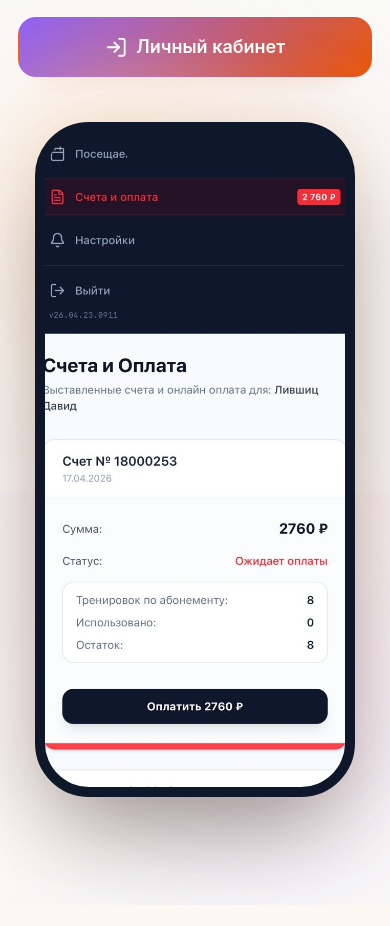
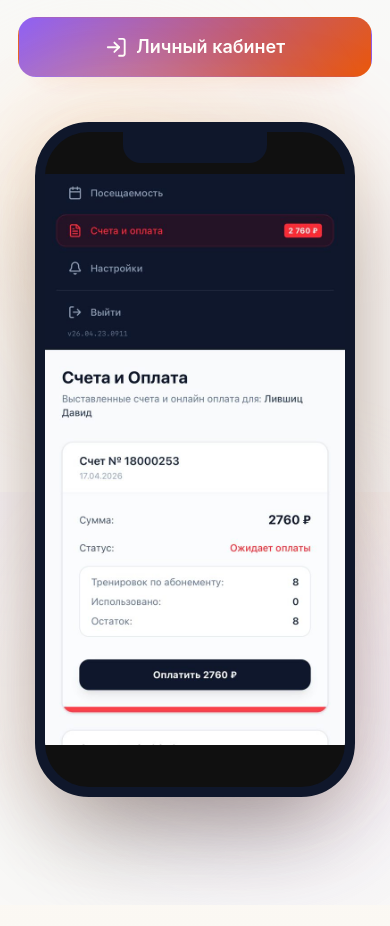
Before and after one commit to Wifimaxme/----------------PRD, a React (Vite) app: page /#/ in a window 390 px wide. Shown: the part 10480-11406 px from the top of the page. Built offline with nearby package versions, Linux system fonts and the light colour scheme.

Commit message:
Fix image fitting in iPhone mockup

```diff
--- a/src/app/pages/Home.tsx
+++ b/src/app/pages/Home.tsx
@@ -885,11 +885,11 @@
                   <div className="absolute left-1/2 top-0 z-20 h-7 w-32 -translate-x-1/2 rounded-b-2xl bg-slate-900"></div>
 
                   {/* Screen Content */}
-                  <div className="h-full w-full bg-slate-800">
+                  <div className="h-full w-full bg-[#101010]">
                     <img
                       src="/images/lk-screen.jpg"
                       alt="Личный кабинет интерфейс"
-                      className="h-full w-full object-cover"
+                      className="h-full w-full object-contain"
                     />
                   </div>
                 </div>
```
